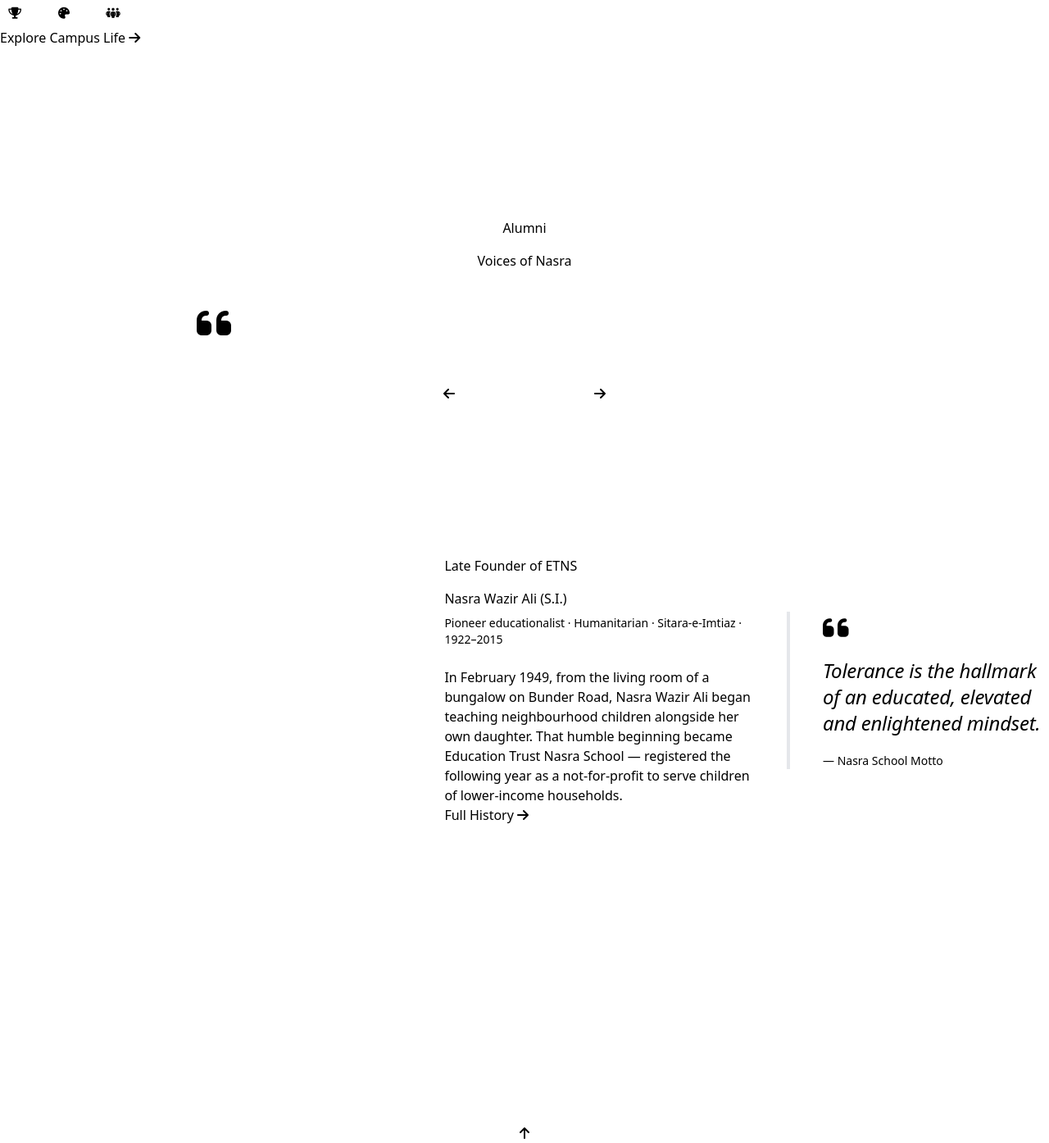
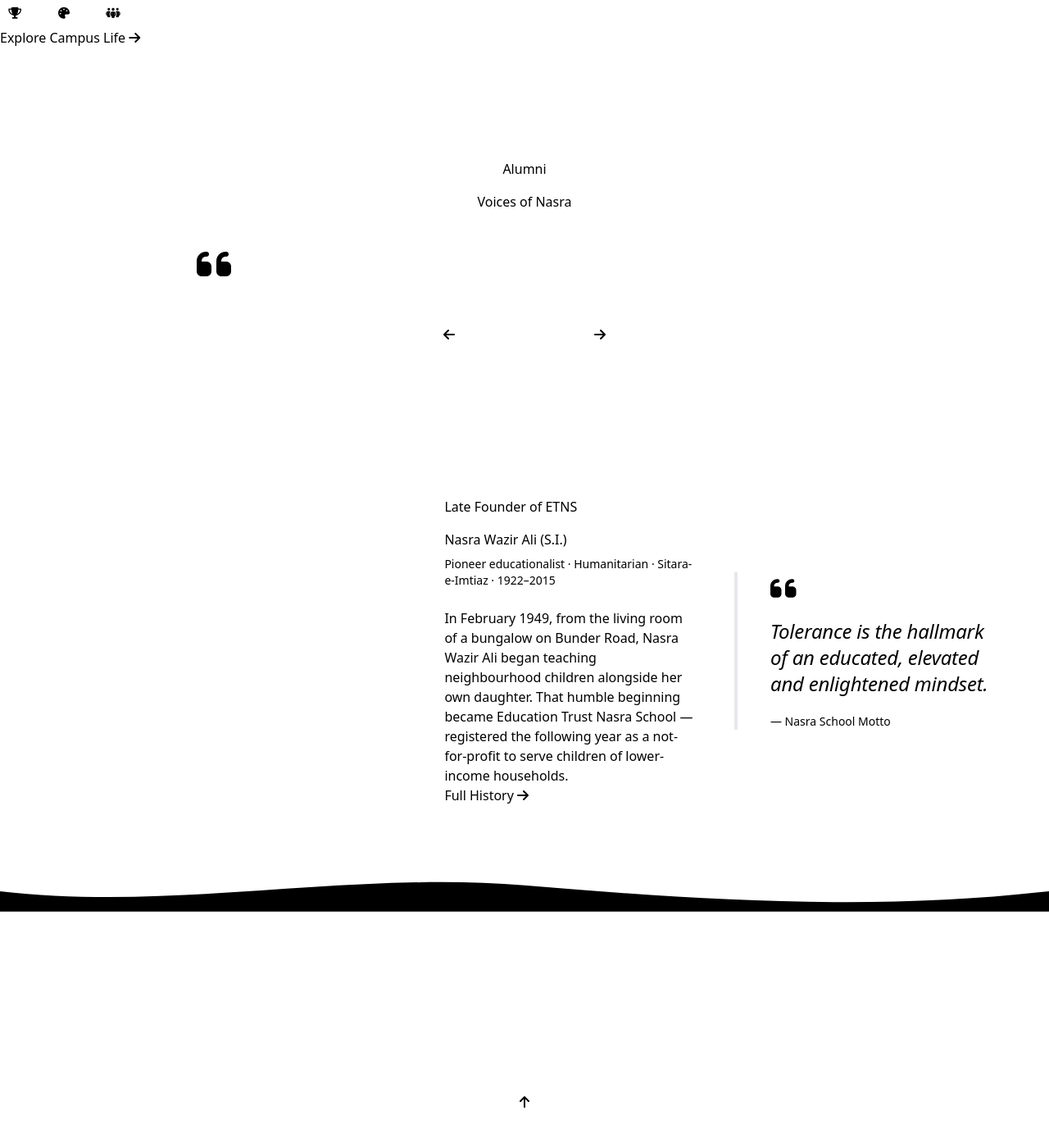
Before and after one commit to dev-ashir768/nasra-school, a PHP site: template app/views/pages/home.php in a window 1280 px wide. Shown: the part 2637-4031 px from the top of the page at 82% size. After the commit the page ends 3988 px from the top, so only its background shows below. Run offline with PHP 8.4, Linux system fonts and the light colour scheme; the template is opened without the code that fills it, so the values that code supplies are empty; some libraries are stand-ins or nearby versions.

Commit message:
feat: enhance founder section with new layout and styling improvements
Revise the founder section on the home page to feature a new layout with improved HTML structure and CSS styles. Updates include adjustments to padding, background gradients, and the introduction of a wave graphic for visual continuity. These changes aim to enhance user engagement and the overall aesthetic of the section.

```diff
--- a/app/views/pages/home.php
+++ b/app/views/pages/home.php
@@ -306,7 +306,7 @@ $campusPillars = [
 </section>
 
 <!-- ============ TESTIMONIALS ============ -->
-<section class="testimonials overflow-hidden bg-white py-20 lg:py-24" aria-labelledby="testimonials-title" aria-roledescription="carousel" data-animate="fade-up">
+<section class="testimonials overflow-hidden bg-white pb-20 pt-4 lg:pb-24 lg:pt-6" aria-labelledby="testimonials-title" aria-roledescription="carousel" data-animate="fade-up">
     <div class="container">
         <div class="mx-auto max-w-3xl text-center">
             <p class="eyebrow justify-center">Alumni</p>
@@ -350,15 +350,13 @@ $campusPillars = [
 </section>
 
 <!-- ============ FOUNDER ============ -->
-<section class="overflow-hidden bg-white" aria-labelledby="legacy-title">
-    <div class="grid items-stretch lg:grid-cols-[38%_1fr]">
-        <div class="relative min-h-[320px]" data-animate="fade-right">
-            <div class="absolute inset-0 overflow-hidden rounded-tr-[45%_100%]">
-                <?= photo('home/founder.jpg', 'Nasra Wazir Ali (S.I.), founder of Nasra School', 'h-full w-full object-[50%_30%] grayscale') ?>
-            </div>
+<section class="founder-section relative bg-white" aria-labelledby="legacy-title">
+    <div class="grid items-stretch lg:grid-cols-[minmax(0,38%)_minmax(0,62%)]">
+        <div class="founder-section__photo relative min-h-[280px] sm:min-h-[340px]" data-animate="fade-right">
+            <?= photo('home/founder.jpg', 'Nasra Wazir Ali (S.I.), founder of Nasra School', 'absolute inset-0 h-full w-full object-[50%_30%] grayscale') ?>
         </div>
 
-        <div class="container grid items-center gap-10 py-14 lg:mx-0 lg:max-w-none lg:grid-cols-[1fr_auto] lg:py-20 lg:pl-14">
+        <div class="grid items-center gap-10 px-5 py-14 sm:px-8 lg:grid-cols-[1fr_auto] lg:gap-12 lg:py-20 lg:pl-14 lg:pr-10 xl:pr-16">
             <div data-animate="fade-up">
                 <p class="eyebrow">Late Founder of ETNS</p>
                 <h2 id="legacy-title" class="section-title mt-4 font-display">Nasra Wazir Ali (S.I.)</h2>
@@ -378,14 +376,16 @@ $campusPillars = [
             </figure>
         </div>
     </div>
+
+    <!-- Wave sits on white section so ink CTA meets flush — no black gap -->
+    <svg class="founder-section__wave block w-full text-ink" viewBox="0 0 1440 56" preserveAspectRatio="none" aria-hidden="true">
+        <path fill="currentColor" d="M0 56V28c240 28 480-28 720-8s480 36 720 8v28H0z"/>
+    </svg>
 </section>
 
 <!-- ============ CTA ============ -->
-<section class="relative overflow-hidden bg-ink text-white">
-    <svg class="absolute left-0 top-0 h-12 w-full text-white" viewBox="0 0 1440 48" preserveAspectRatio="none" aria-hidden="true">
-        <path fill="currentColor" d="M0 0h1440v10C1200 40 960 0 720 14S240 44 0 10z"/>
-    </svg>
-    <div class="container relative flex flex-col items-start gap-6 pb-14 pt-24 md:flex-row md:items-center md:justify-between" data-animate="fade-up">
+<section class="relative bg-ink text-white">
+    <div class="container flex flex-col items-start gap-6 pb-14 pt-10 md:flex-row md:items-center md:justify-between md:pt-8" data-animate="fade-up">
         <div>
             <h2 class="section-title !text-white">Join the Nasra Family</h2>
             <p class="mt-3 max-w-lg text-white/75">Affordable, high-quality education for underserved communities — bridging education and gender gaps since 1949.</p>
```
Also changed, not shown: public/assets/css/app.css.
